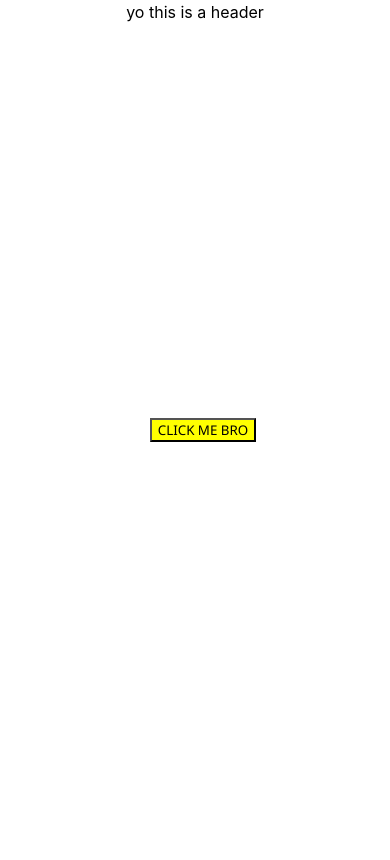
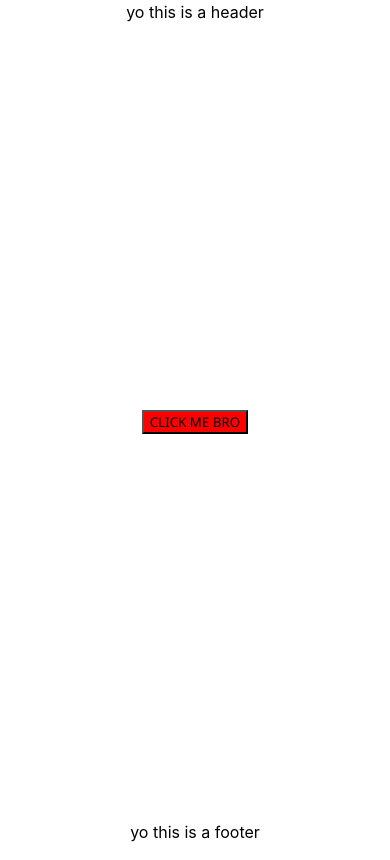
Before and after one commit to Abdumah-code/HOBBY-site, a website built with Vite: page index.html in a window 390 px wide. Built offline with nearby package versions, Linux system fonts and the light colour scheme.

Commit message:
doen with footer and fixed the issue with scrollbars

```diff
--- a/index.html
+++ b/index.html
@@ -15,6 +15,8 @@
       CLICK ME BRO
     </button>
 
+    <footer>yo this is a footer</footer>
+
 
     <script type="module" src="/src/main.ts"></script>
   </body>
--- a/src/style.scss
+++ b/src/style.scss
@@ -1,3 +1,4 @@
+@media (min-width: 280px) and (max-width: 766px){
 :root {
   font-family: Inter, system-ui, Avenir, Helvetica, Arial, sans-serif;
   line-height: 1.5;
@@ -9,9 +10,6 @@
 
   font-synthesis: none;
   text-rendering: optimizeLegibility;
-  -webkit-font-smoothing: antialiased;
-  -moz-osx-font-smoothing: grayscale;
-  -webkit-text-size-adjust: 100%;
 }
 
 body{
@@ -20,25 +18,38 @@ body{
   justify-content: center;
   width: 100%;
   height: 100vh;
+  margin: 0%;
 }
 
 header{
   background-color: white;
   color: black;
   display: flex;
-  position: fixed;
+  position: absolute;
   justify-content: center;
   width: 100%;
   top: 0%;
   left: 0%;
+  margin: 0%;
+}
+
+footer{
+  background-color: white;
+  color: black;
+  display: flex;
+  position: absolute;
+  justify-content: center;
+  width: 100%;
+  bottom: 0%;
+  left: 0%;
+  margin: 0%;
 }
 
 .changeEverything{
-  display: flex;
-  background-color: yellow;
+  display: block;
+  background-color: red;
   color: black;
   font-family: 'Segoe UI', Tahoma, Geneva, Verdana, sans-serif;
-  margin: 0%;
 }
 
 @media (prefers-color-scheme: light) {
@@ -53,3 +64,4 @@ header{
     background-color: #f9f9f9;
   }
 }
+}
```
Also changed, not shown: src/style.css, 1 other file.
